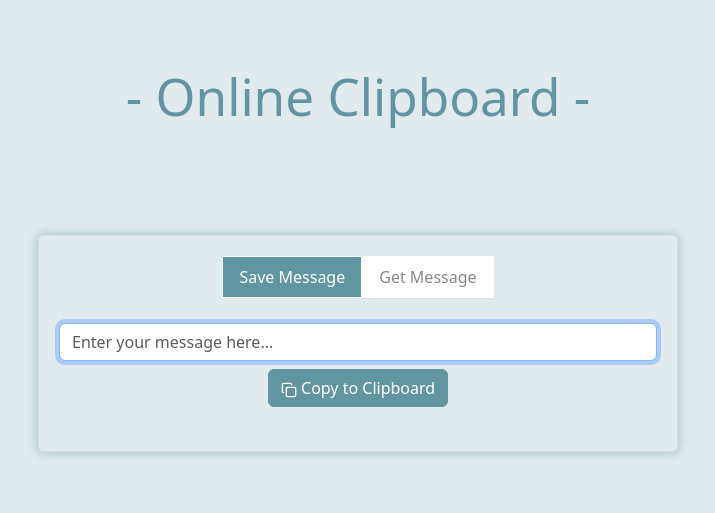
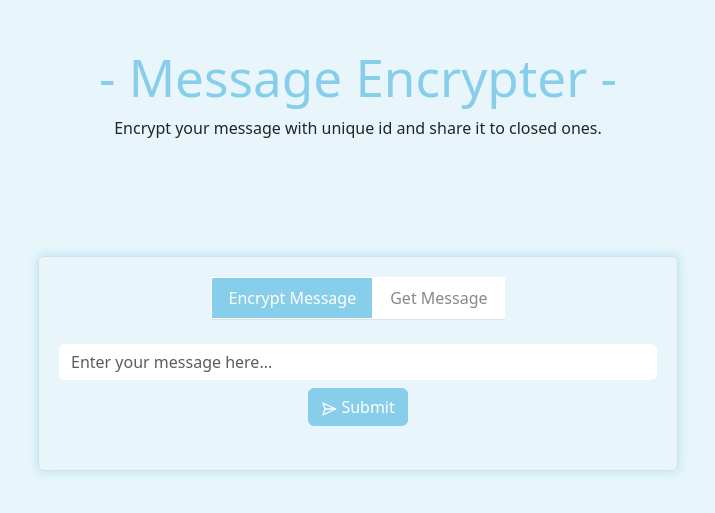
Before and after one commit to Bhuwan-Buda/online-clipboard, a React (Create React App) app: page / in a window 1280 px wide. Shown: the part 141-654 px from the top of the page, without its empty margins (282-997 px from the left). Built offline with nearby package versions, Linux system fonts and the light colour scheme.

Commit message:
color updated

```diff
--- a/public/index.html
+++ b/public/index.html
@@ -24,7 +24,7 @@
       work correctly both with client-side routing and a non-root public URL.
       Learn how to configure a non-root public URL by running `npm run build`.
     -->
-    <title>Online Clipboard</title>
+    <title>Message Encrypter</title>
   </head>
   <body>
     <noscript>You need to enable JavaScript to run this app.</noscript>
--- a/src/App.css
+++ b/src/App.css
@@ -6,18 +6,18 @@
   gap: 100px;
   padding: 20px 0px;
   height: 100vh;
-  background-color: #6295a231;
+  background-color: #87ceeb31;
 }
 
 .App h2 {
   font-size: 3.2rem;
-  color: #6295a2;
+  color: #87ceeb;
 }
 
 .App button.btn {
-  background: #6295a2;
+  background: #87ceeb;
   color: #fff;
-  border: 1px solid #6295a2;
+  border: 1px solid #87ceeb;
 }
 .App .main-container {
   width: 100%;
@@ -31,11 +31,11 @@
   border-radius: 6px;
   padding: 20px;
   box-sizing: border-box;
-  box-shadow: 0px 0px 10px 2px #6295a266;
+  box-shadow: 0px 0px 10px 2px #87ceeb66;
 }
 
 .App .online-clipboard-wrapper .nav-tabs .nav-item button.nav-link.active {
-  background-color: #6295a2;
+  background-color: #87ceeb;
   color: #fff;
 }
 
@@ -54,10 +54,15 @@
   color: #fff;
 }
 
+.App input:focus {
+  box-shadow: none;
+  outline: 0;
+  border: 0;
+}
 @media screen and (max-width: 900px) {
   .App h2 {
     font-size: 2.8rem;
-    color: #6295a2;
+    color: #87ceeb;
   }
   .App .online-clipboard-wrapper {
     width: 80%;
@@ -67,7 +72,7 @@
 @media screen and (max-width: 500px) {
   .App h2 {
     font-size: 2.2rem;
-    color: #6295a2;
+    color: #87ceeb;
   }
   .App .online-clipboard-wrapper {
     width: 90%;
--- a/src/App.js
+++ b/src/App.js
@@ -24,7 +24,12 @@ function App() {
 
   return (
     <div className="App">
-      <h2 className="text-center"> - Online Clipboard -</h2>
+      <div>
+        <h2 className="text-center px-1"> - Message Encrypter -</h2>
+        <p className="text-center px-1">
+          Encrypt your message with unique id and share it to closed ones.
+        </p>
+      </div>
       <div className="online-clipboard-wrapper">
         <div className="d-flex align-item-center justify-content-center">
           <ul className="nav nav-tabs" id="online-clipboard-tab" role="tablist">
@@ -42,7 +47,7 @@ function App() {
                 aria-controls="get-secret-key"
                 aria-selected="true"
               >
-                Save Message
+                Encrypt Message
               </button>
             </li>
             <li className="nav-item" role="presentation">
--- a/src/Components/GetSecretKey.js
+++ b/src/Components/GetSecretKey.js
@@ -1,6 +1,6 @@
 import React, { useState } from "react";
 import { supabase } from "../Utils/supabase";
-import { Copy } from "lucide-react";
+import { Copy, SendHorizontal } from "lucide-react";
 
 const GetSecretKey = () => {
   const [copied, setCopied] = useState(false);
@@ -55,7 +55,7 @@ const GetSecretKey = () => {
           onChange={(e) => setMessage(e.target.value)}
         />
         <button type="button" className="btn btn-md" onClick={handleSecretKey}>
-          <Copy size={16} /> Copy to Clipboard
+          <SendHorizontal size={16} /> Submit
         </button>
 
         {uniqueId !== "" && (
```
